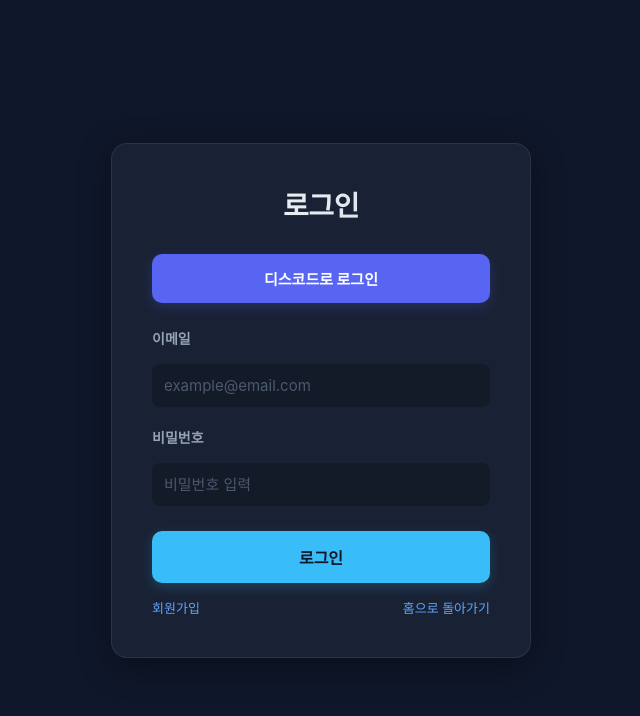
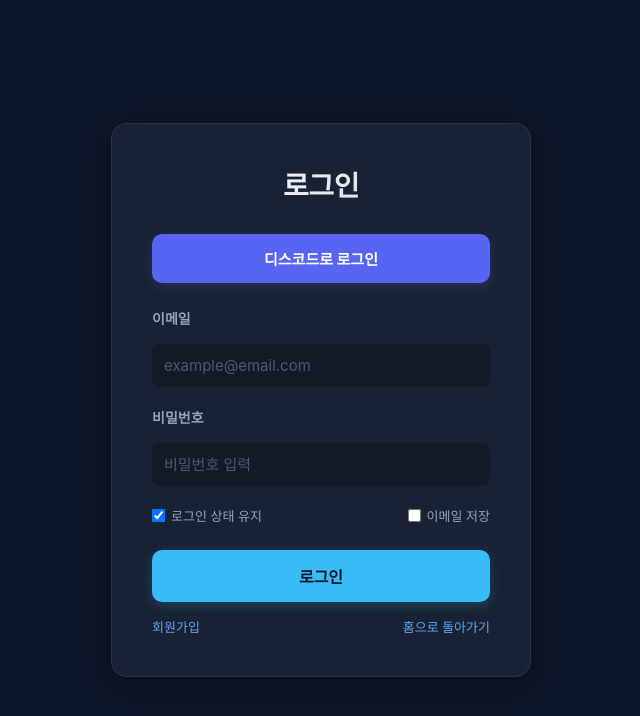
Before and after one commit to Ryanghyeon/overwatch.anithack, a React (Vite) app: page /login in a window 1280 px wide. Shown: the top 716 px of the page, without its empty margins (319-959 px from the left). Built offline with nearby package versions, Linux system fonts and the light colour scheme.

Commit message:
email save, auto logout

```diff
--- a/src/App.jsx
+++ b/src/App.jsx
@@ -7,7 +7,50 @@
 import Admin from "./pages/Admin/Admin";
 import Profile from "./pages/Profile/Profile";
 
+// 자동 로그아웃 구현
+import { useEffect } from "react";
+import { auth } from "./firebase/firebase";
+import { signOut } from "firebase/auth";
+
+
 function App() {
+
+  // 자동 로그아웃
+  useEffect(() => {
+    let inactivityTimer;
+
+    const performLogout = async () => {
+      if (auth.currentUser) {
+        try {
+          await signOut(auth);
+          alert("장시간 움직임이 없어 자동 로그아웃 되었습니다.");
+          window.location.href = "/login"; // useNavigate 대신 이게 더 안전하게 튕겨냅니다
+        } catch (error) {
+          console.error("자동 로그아웃 실패:", error);
+        }
+      }
+    };
+
+    const resetTimer = () => {
+      clearTimeout(inactivityTimer);
+      inactivityTimer = setTimeout(performLogout, 30 * 60 * 1000); // 30분 타이머
+
+      // 테스트용 타이머 5초
+      //inactivityTimer = setTimeout(performLogout, 5000);
+    };
+
+    const events = ["mousemove", "keydown", "mousedown", "touchstart", "scroll"];
+    events.forEach((event) => window.addEventListener(event, resetTimer));
+    resetTimer();
+
+    return () => {
+      clearTimeout(inactivityTimer);
+      events.forEach((event) => window.removeEventListener(event, resetTimer));
+    };
+  }, []);
+
+
+  // 라우팅 설정
   return (
     <BrowserRouter>
       <Routes>
--- a/src/pages/Login/Login.jsx
+++ b/src/pages/Login/Login.jsx
@@ -1,7 +1,7 @@
 import { useState, useEffect } from "react";
 import { Link, useNavigate, useSearchParams } from "react-router-dom";
 import { auth } from "../../firebase/firebase";
-import { signInWithEmailAndPassword, signInWithCustomToken } from "firebase/auth";
+import { signInWithEmailAndPassword, signInWithCustomToken, setPersistence, browserLocalPersistence, browserSessionPersistence } from "firebase/auth";
 import './Login.css';
 
 export default function Login() {
@@ -10,9 +10,23 @@
   const [password, setPassword] = useState("");
   const [params] = useSearchParams();
 
+  const [keepLoggedIn, setKeepLoggedIn] = useState(true);
+  // ✨ 에러 1 해결: State는 반드시 컴포넌트 안에 위치!
+  const [rememberEmail, setRememberEmail] = useState(false);
+
+  // ✨ 에러 2 해결: 이메일 불러오기는 디스코드 로그인과 분리해서 별도의 useEffect로 독립!
+  useEffect(() => {
+    const savedEmail = localStorage.getItem("savedEmail");
+    if (savedEmail) {
+      setEmail(savedEmail);
+      setRememberEmail(true);
+    }
+  }, []);
+
+  // 디스코드 로그인 콜백 처리
   useEffect(() => {
     const token = params.get("token");
-    if (!token) return;
+    if (!token) return; // 토큰이 없으면 여기서 멈춤
 
     async function login() {
       try {
@@ -34,11 +48,10 @@
     window.location.href = `https://discord.com/api/oauth2/authorize?client_id=${clientId}&redirect_uri=${redirectUri}&response_type=code&scope=identify%20email`;
   };
 
-  // 🔥 핵심 로그인 로직 (e가 넘어오면 무조건 브라우저 기본 동작부터 차단)
   const executeLogin = async (e) => {
     if (e) {
       e.preventDefault();
-      e.stopPropagation(); // 이벤트가 상위 레이아웃으로 퍼져서 씹히는 것 방지
+      e.stopPropagation();
     }
 
     if (!email.trim() || !password.trim()) {
@@ -47,7 +60,17 @@
     }
 
     try {
+      const persistenceType = keepLoggedIn ? browserLocalPersistence : browserSessionPersistence;
+      await setPersistence(auth, persistenceType);
+
       await signInWithEmailAndPassword(auth, email, password);
+
+      if (rememberEmail) {
+        localStorage.setItem("savedEmail", email);
+      } else {
+        localStorage.removeItem("savedEmail");
+      }
+
       navigate("/");
     } catch (error) {
       console.error(error);
@@ -55,22 +78,15 @@
     }
   };
 
-  // ✨ 방어막 1: PC 브라우저에서 엔터키를 직접 낚아채는 함수
   const handleFormKeyDown = (e) => {
     if (e.key === "Enter") {
-      // 엔터키 고유의 브라우저 기본 서브밋 동작을 여기서 미리 차단하고
       e.preventDefault();
-      // 우리가 만든 로그인 로직을 직접 강제 호출합니다.
       executeLogin(e);
     }
   };
 
   return (
     <div className="login-wrapper">
-      {/* ✨ 방어막 2 & 3 통합
-        - onSubmit: 마우스 클릭 및 모바일 키보드 '이동/완료' 버튼 대응
-        - onKeyDown: PC에서 탭키나 인풋창 엔터키가 씹히는 현상 철저히 방어
-      */}
       <form
         onSubmit={executeLogin}
         onKeyDown={handleFormKeyDown}
@@ -101,6 +117,34 @@
           className="input-field"
         />
 
+        <div style={{ display: 'flex', justifyContent: 'space-between', alignItems: 'center', marginBottom: '20px' }}>
+          <div style={{ display: 'flex', alignItems: 'center' }}>
+            <input
+              type="checkbox"
+              id="keepLogin"
+              checked={keepLoggedIn}
+              onChange={(e) => setKeepLoggedIn(e.target.checked)}
+              style={{ marginRight: '6px', cursor: 'pointer' }}
+            />
+            <label htmlFor="keepLogin" style={{ color: '#94a3b8', fontSize: '13px', cursor: 'pointer', userSelect: 'none' }}>
+              로그인 상태 유지
+            </label>
+          </div>
+
+          <div style={{ display: 'flex', alignItems: 'center' }}>
+            <input
+              type="checkbox"
+              id="saveEmail"
+              checked={rememberEmail}
+              onChange={(e) => setRememberEmail(e.target.checked)}
+              style={{ marginRight: '6px', cursor: 'pointer' }}
+            />
+            <label htmlFor="saveEmail" style={{ color: '#94a3b8', fontSize: '13px', cursor: 'pointer', userSelect: 'none' }}>
+              이메일 저장
+            </label>
+          </div>
+        </div>
+
         <button type="submit" className="btn-login">
           로그인
         </button>
```
